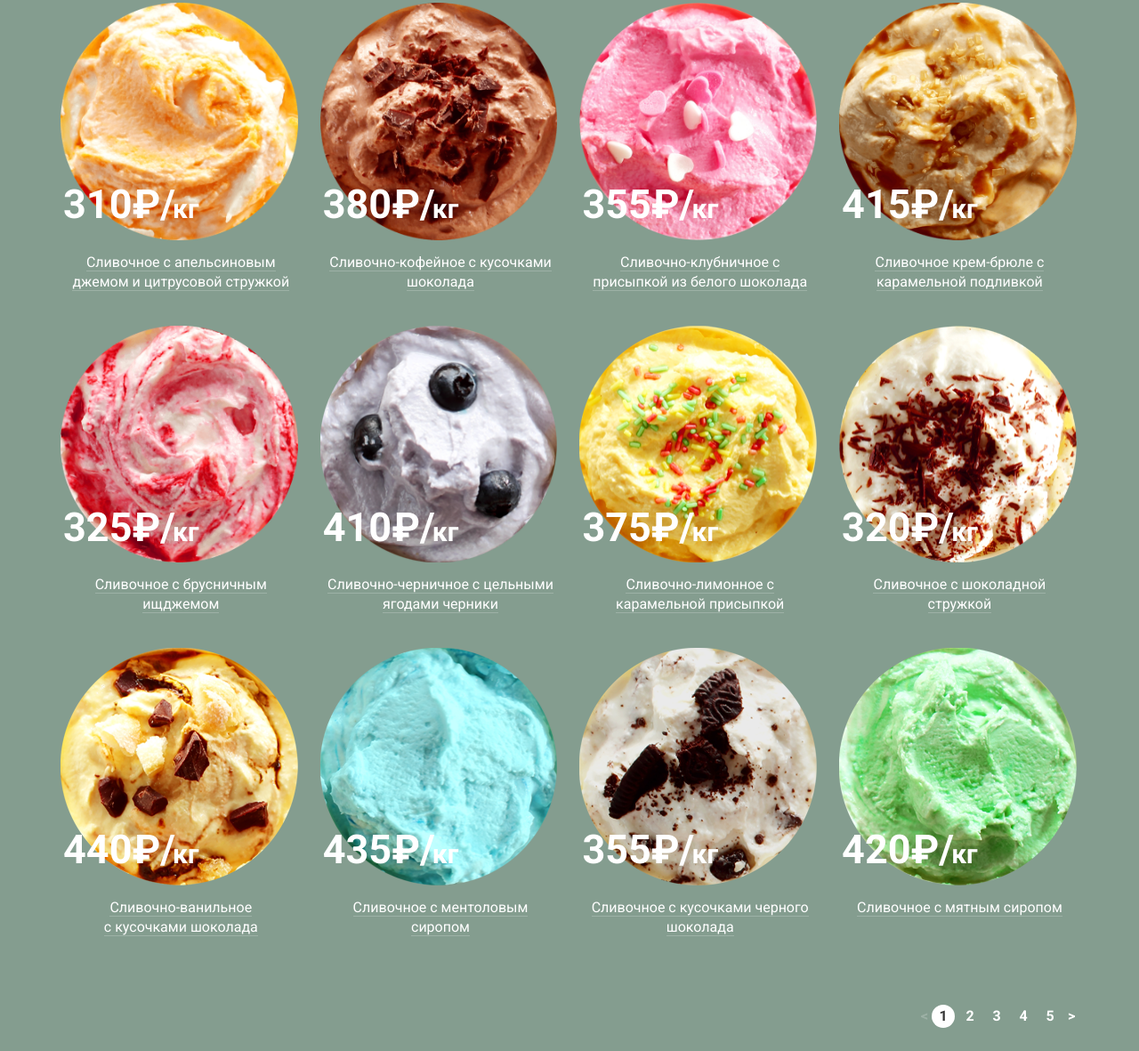
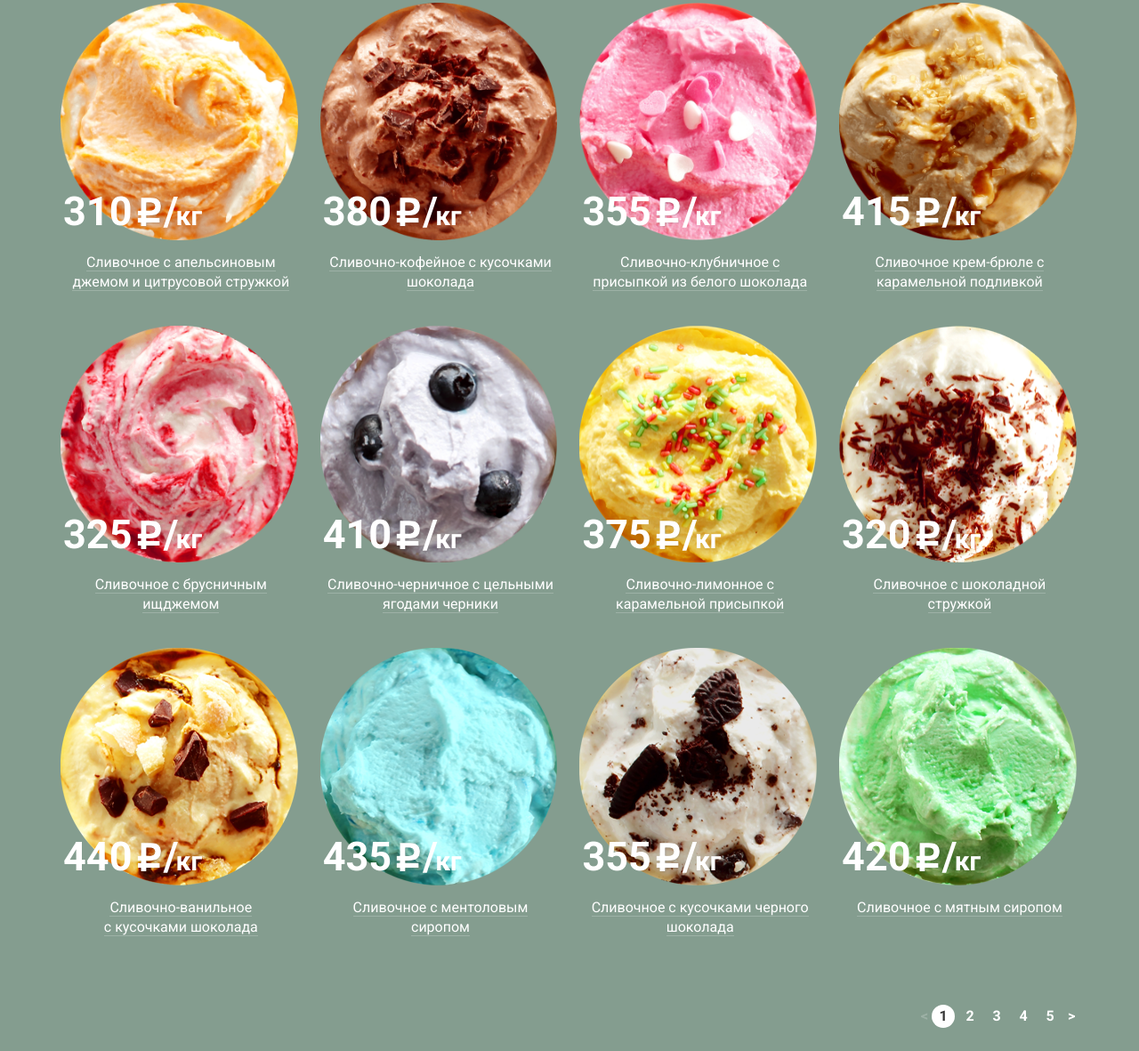
Before and after one commit to R-Strizhkova/232187-gllacy, a plain HTML site: page catalog.html in a window 1280 px wide. Shown: the part 360-1541 px from the top of the page at 89% size. Drawn offline with Linux system fonts and the light colour scheme.

Commit message:
Исправила рубль

```diff
--- a/catalog.html
+++ b/catalog.html
@@ -212,7 +212,7 @@
 			<figure class="item-hit">
 				<img src="img/ice-cream-item1.png" alt="мороженное сливочное с апельсиновым джемом и цитрусовой стружкой" height="267" width="267">
 			</figure>
-			<span class="catalog-price">310₽/
+			<span class="catalog-price">310 <span class="rubl"></span>/
 								<span>кг</span>
 							</span>
 			<a class="catalog-title">Сливочное с апельсиновым джемом и цитрусовой стружкой</a>
@@ -224,7 +224,7 @@
 			<figure class="item-hit">
 				<img src="img/ice-cream-item2.png" alt="мороженное сливочно-кофейное с кусочками шоколада" height="267" width="267">
 			</figure>
-			<span class="catalog-price">380₽/
+			<span class="catalog-price">380 <span class="rubl"></span>/
 								<span>кг</span>
 							</span>
 			<a class="catalog-title">Сливочно-кофейное с кусочками шоколада</a>
@@ -236,7 +236,7 @@
 			<figure class="item-hit">
 				<img src="img/ice-cream-item3.png" alt="мороженное сливочно-клубничное с присыпкой из белого шоколада" height="267" width="267">
 			</figure>
-			<span class="catalog-price">355₽/
+			<span class="catalog-price">355 <span class="rubl"></span>/
 								<span>кг</span>
 							</span>
 			<a class="catalog-title">Сливочно-клубничное с присыпкой из белого шоколада</a>
@@ -248,7 +248,7 @@
 			<figure class="item-hit">
 				<img src="img/ice-cream-item4.png" alt="мороженное сливочное крем-брюле с карамельной подливкой " height="267" width="267">
 			</figure>
-			<span class="catalog-price">415₽/
+			<span class="catalog-price">415 <span class="rubl"></span>/
 								<span>кг</span>
 							</span>
 			<a class="catalog-title">Сливочное крем-брюле с карамельной подливкой</a>
@@ -260,7 +260,7 @@
 			<figure class="item-hit">
 				<img src="img/ice-brysnika.png" alt="мороженное сливочное с брусничным джемом" height="267" width="267">
 			</figure>
-			<span class="catalog-price">325₽/
+			<span class="catalog-price">325 <span class="rubl"></span>/
 								<span>кг</span>
 							</span>
 			<a class="catalog-title">Сливочное с брусничным <br>
@@ -273,7 +273,7 @@
 			<figure class="item-hit">
 				<img src="img/ice-chernika.png" alt="мороженное сливочно-черничное с цельными ягодами" height="267" width="267">
 			</figure>
-			<span class="catalog-price">410₽/
+			<span class="catalog-price">410 <span class="rubl"></span>/
 								<span>кг</span>
 							</span>
 			<a class="catalog-title">Сливочно-черничное с цельными ягодами черники</a>
@@ -285,7 +285,7 @@
 			<figure class="item-hit">
 				<img src="img/ice-lemon.png" alt="мороженное сливочно-лимонное с карамельной присыпкой" height="267" width="267">
 			</figure>
-			<span class="catalog-price">375₽/
+			<span class="catalog-price">375 <span class="rubl"></span>/
 								<span>кг</span>
 							</span>
 			<a class="catalog-title">Сливочно-лимонное с карамельной присыпкой</a>
@@ -297,7 +297,7 @@
 			<figure class="item-hit">
 				<img src="img/ice-сhocalate.png" alt="мороженное сливочное с шоколадной стружкой" height="267" width="267">
 			</figure>
-			<span class="catalog-price">320₽/
+			<span class="catalog-price">320 <span class="rubl"></span>/
 							<span>кг</span>
 						</span>
 			<a class="catalog-title">Сливочное с шоколадной стружкой</a>
@@ -309,7 +309,7 @@
 			<figure class="item-hit">
 				<img src="img/ice-vanilla.png" alt="мороженное сливочно-ванильное с кусочками шоколада" height="267" width="267">
 			</figure>
-			<span class="catalog-price">440₽/
+			<span class="catalog-price">440 <span class="rubl"></span>/
 							<span>кг</span>
 						</span>
 			<a class="catalog-title">Сливочно-ванильное<br> с кусочками
@@ -322,7 +322,7 @@
 			<figure class="item-hit">
 				<img src="img/mentol.png" alt="мороженное сливочное с ментоловым сиропом" height="267" width="267">
 			</figure>
-			<span class="catalog-price">435₽/
+			<span class="catalog-price">435 <span class="rubl"></span>/
 							<span>кг</span>
 						</span>
 			<a class="catalog-title">Сливочное с ментоловым сиропом</a>
@@ -334,7 +334,7 @@
 			<figure class="item-hit">
 				<img src="img/black-сhocolate.png" alt="мороженнео сливочное с кусочками черного шоколада" height="267" width="267">
 			</figure>
-			<span class="catalog-price">355₽/
+			<span class="catalog-price">355 <span class="rubl"></span>/
 							<span>кг</span>
 						</span>
 			<a class="catalog-title">Сливочное с кусочками черного шоколада</a>
@@ -346,7 +346,7 @@
 			<figure class="item-hit">
 				<img src="img/mint.png" alt="мороженное сливочное с мятным сиропом" height="267" width="267">
 			</figure>
-			<span class="catalog-price">420₽/
+			<span class="catalog-price">420 <span class="rubl"></span>/
 							<span>кг</span>
 						</span>
 			<a class="catalog-title">Сливочное с мятным сиропом</a>
--- a/css/style.css
+++ b/css/style.css
@@ -2228,3 +2228,22 @@ td > span{
   text-decoration: none;
   color: #ffffff;
 }
+
+.catalog-price .rubl{
+  display: inline-block;
+  position: relative;
+  margin-left: -6px;
+  vertical-align: middle;
+  width: 30px;
+  height: 36px;
+}
+
+.rubl::before{
+  content: "";
+  position: absolute;
+  left: 0;
+  top: -2px;
+  background: url(../img/rubl.png) no-repeat;
+  width: 30px;
+  height: 36px;
+}
```
Also changed, not shown: index.html (+5 -5 lines).
